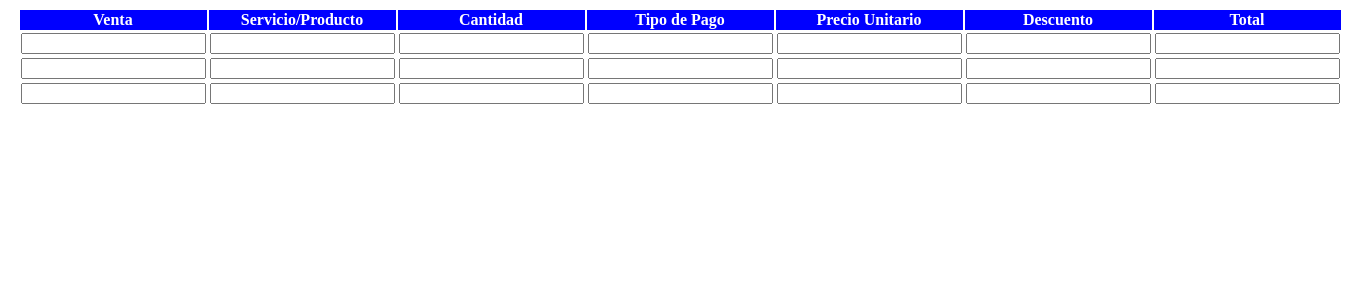
After one commit to alopezl-itq/style, a PHP site: page /vistas/ventas/mostrarventa.php in a window 1360 px wide. The commit adds this page. Shown: the top 300 px of the page. Run offline with PHP 8.4, Linux system fonts and the light colour scheme; lists and menus that the app fills with data are empty; some libraries are stand-ins or nearby versions.

Commit message:
modventa

```diff
--- /dev/null
+++ b/vistas/ventas/mostrarventa.php
@@ -0,0 +1,20 @@
+<!DOCTYPE html>
+<html>
+<head>
+ <meta http-equiv="Content-Type" content="text/html; charset=utf-8" />
+    <link rel="stylesheet" type="text/css" href="http://netdna.bootstrapcdn.com/font-awesome/3.1.1/css/font-awesome.css">
+<title>Mostrar Venta</title>
+
+</head>
+<body>
+
+<table align="center">
+<tr  style="background-color:blue;color:white">
+<th>Venta</th><th>Servicio/Producto</th><th>Cantidad</th><th>Tipo de Pago</th><th>Precio Unitario</th><th>Descuento</th><th>Total</th>
+</tr>
+<tr><th><input type="number"></th><th><input type="number"></th><th><input type="number"></th><th><input type="number"></th><th><input type="number"></th><th><input type="number"></th><th><input type="number"></th></tr>
+<tr><th><input type="number"></th><th><input type="number"></th><th><input type="number"></th><th><input type="number"></th><th><input type="number"></th><th><input type="number"></th><th><input type="number"></th></tr>
+<tr><th><input type="number"></th><th><input type="number"></th><th><input type="number"></th><th><input type="number"></th><th><input type="number"></th><th><input type="number"></th><th><input type="number"></th></tr>
+</table>
+</body>
+</html>
--- a/vistas/ventas/venta.php
+++ b/vistas/ventas/venta.php
@@ -18,7 +18,7 @@ document.getElementById("ClienteSel").style.display="none";	}
 	document.getElementById("clienteNe").value=selCliente;
 	}
 </script>
-//hola
+
 
 </head>
 <body>
```
Also changed, not shown: vistas/ventas/totalventa.php (added, +18 -0 lines).
